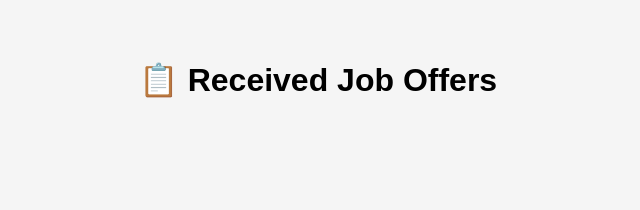
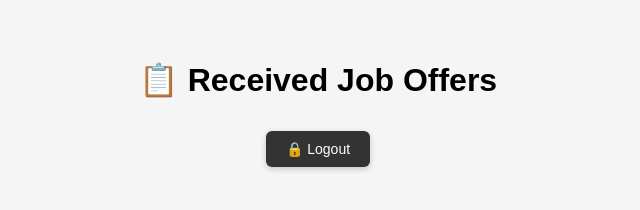
Before and after one commit to kelerbit/kelerbit_website, a website: page public/admin.html in a window 1280 px wide. Shown: the whole page, without its empty margins (322-962 px from the left). Drawn offline with Linux system fonts and the light colour scheme; no server answers.

Commit message:
Logout button

```diff
--- a/index.js
+++ b/index.js
@@ -80,6 +80,12 @@ app.get('/api/offers', async (req, res) => {
 });
 
 
+app.get('/logout', (req, res) => {
+  res.clearCookie('isAdmin');
+  res.redirect('/admin-login.html');
+});
+
+
 app.listen(port, () => {
   console.log(`Server is running on port ${port}`);
 });
--- a/public/admin.html
+++ b/public/admin.html
@@ -28,6 +28,22 @@
 </head>
 <body>
   <h1>📋 Received Job Offers</h1>
+
+  <div style="text-align: center; margin-bottom: 30px;">
+    <a href="/logout" style="
+      display: inline-block;
+      padding: 10px 20px;
+      background-color: #333;
+      color: white;
+      text-decoration: none;
+      border-radius: 6px;
+      font-size: 14px;
+      box-shadow: 0 2px 6px rgba(0,0,0,0.2);
+    ">
+      🔒 Logout
+    </a>
+  </div>
+
   <div id="offersContainer"></div>
 
   <script>
@@ -59,5 +75,6 @@
 
     loadOffers();
   </script>
+
 </body>
 </html>
```
